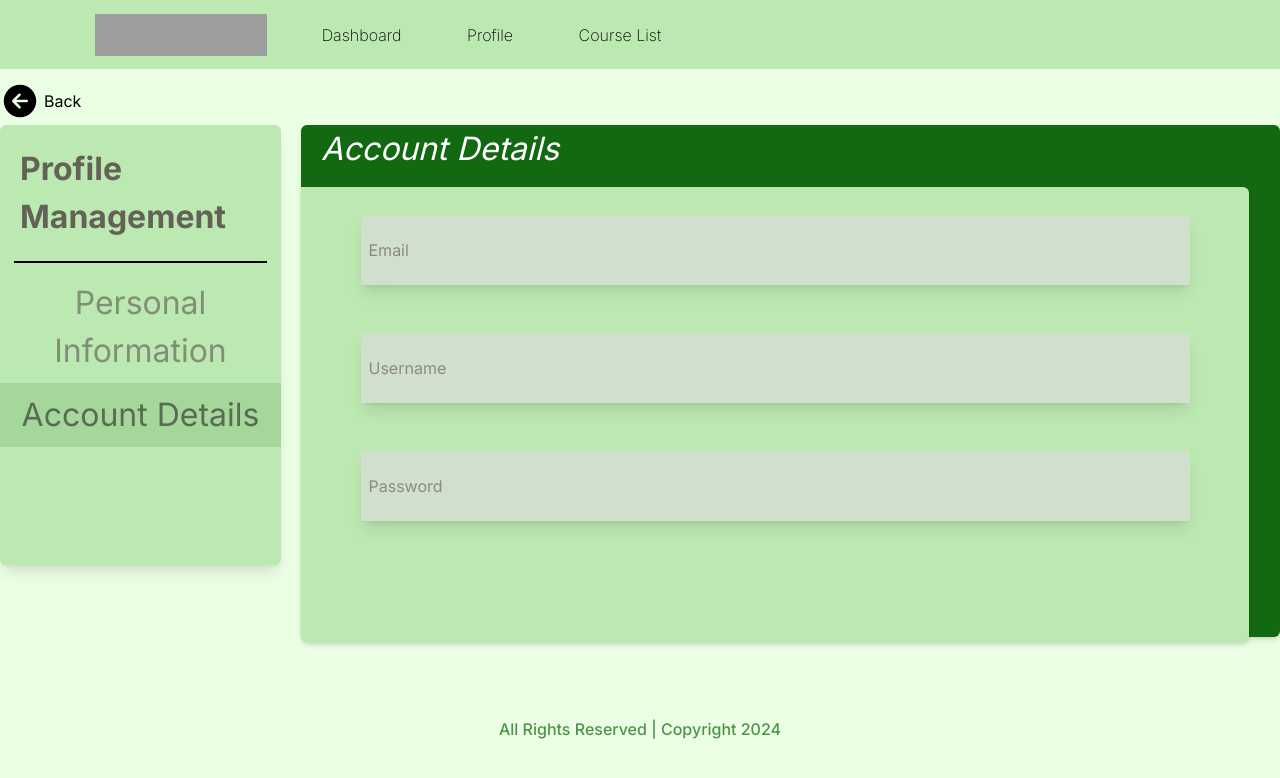
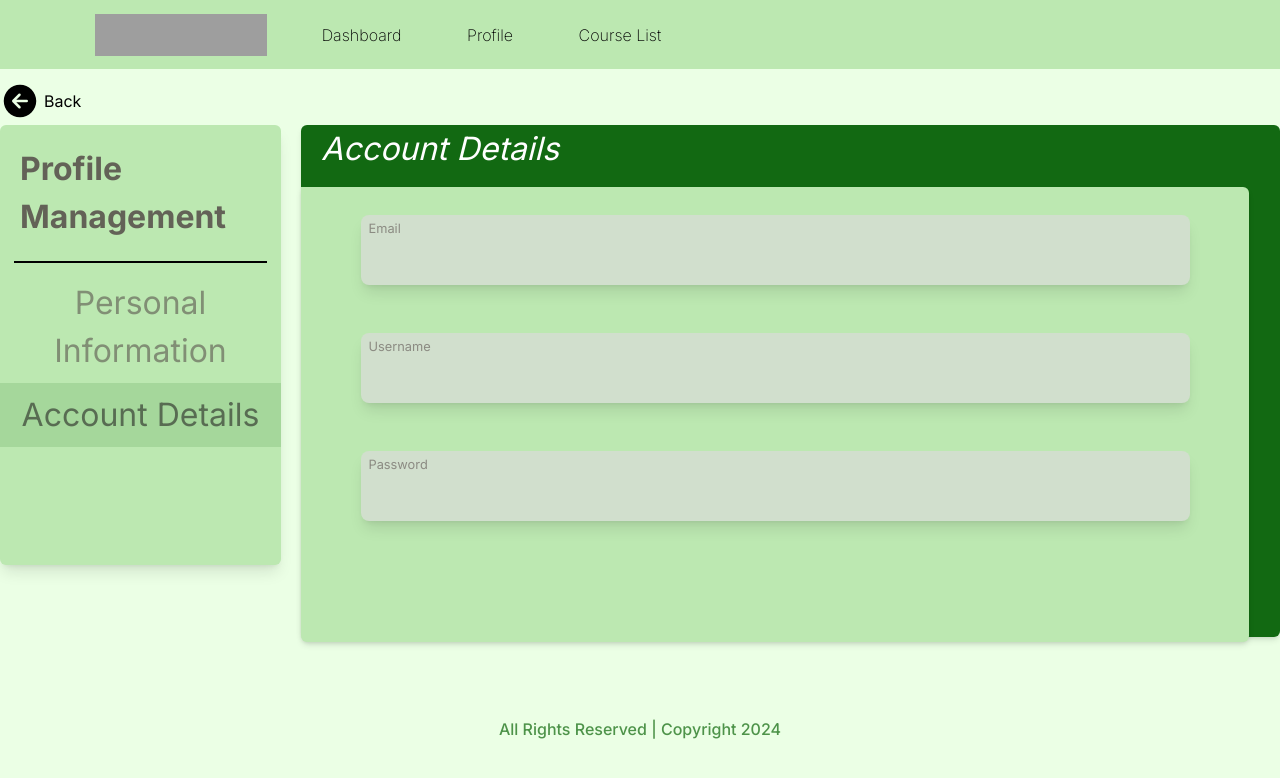
Before and after one commit to unitejohndalev/TeamB_CMS_Project, a React (Vite) app: page /profile in a window 1280 px wide. Both pictures are taken after a click on the element "Account Details". Shown: the top 778 px of the page. Built offline with nearby package versions, Linux system fonts and the light colour scheme; no server answers; grey boxes are pictures that could not be loaded.

Commit message:
modify acc details according to test

```diff
--- a/src/components/Profile/AccDetails.jsx
+++ b/src/components/Profile/AccDetails.jsx
@@ -1,5 +1,4 @@
 import Footer from "../Footer";
-
 
 const AccDetails = () => {
   return (
@@ -12,19 +11,18 @@ const AccDetails = () => {
         </p>
         <div className="absolute bottom-[-.3rem] flex items-center flex-col h-full gap-y-5 w-[90%] lg:h-[320px]  lg:w-[680px]  xl:w-[948px] xl:h-[455px] bg-[#BCE8B1] lg:rounded-b-md lg:rounded-tr-md shadow-md">
           <div className="xl:w-[90%] flex flex-col items-center mt-10 xl:mt-7 lg:gap-y-[2rem] xl:gap-y-[3rem]">
-            <p className="lg:w-[600px] lg:h-[50px] xl:w-[829px] xl:h-[70px] bg-[#D1DFCD] rounder-[5px]  text-[#4D4141] text-opacity-[53%] shadow-lg flex items-center pl-2 ">
-              Email
+            <p className="relative lg:w-[600px] lg:h-[50px] xl:w-[829px] xl:h-[70px] bg-[#D1DFCD] lg:text-[.8rem] 2xl:text-[16px] lg:rounded-lg 2xl:rounder-[5px] text-[#4D4141] text-opacity-[53%] shadow-lg  flex items-center pl-2 ">
+              <span className="absolute top-1">Email</span>
             </p>
-            <p className=" lg:w-[600px] lg:h-[50px] xl:w-[829px] xl:h-[70px] bg-[#D1DFCD] rounder-[5px] text-[#4D4141] text-opacity-[53%] shadow-lg  flex items-center pl-2 ">
-              Username
+            <p className="relative lg:w-[600px] lg:h-[50px] xl:w-[829px] xl:h-[70px] bg-[#D1DFCD] lg:text-[.8rem] 2xl:text-[16px] lg:rounded-lg 2xl:rounder-[5px] text-[#4D4141] text-opacity-[53%] shadow-lg  flex items-center pl-2 ">
+              <span className="absolute top-1">Username</span>
             </p>
-            <p className=" lg:w-[600px] lg:h-[50px] xl:w-[829px] xl:h-[70px] bg-[#D1DFCD] rounder-[5px] text-[#4D4141] text-opacity-[53%] shadow-lg  flex items-center pl-2 ">
-              Password
+            <p className="relative lg:w-[600px] lg:h-[50px] xl:w-[829px] xl:h-[70px] bg-[#D1DFCD] lg:text-[.8rem] 2xl:text-[16px] lg:rounded-lg 2xl:rounder-[5px] text-[#4D4141] text-opacity-[53%] shadow-lg  flex items-center pl-2 ">
+              <span className="absolute top-1">Password</span>
             </p>
           </div>
         </div>
       </div>
-
     </>
   );
 };
```
